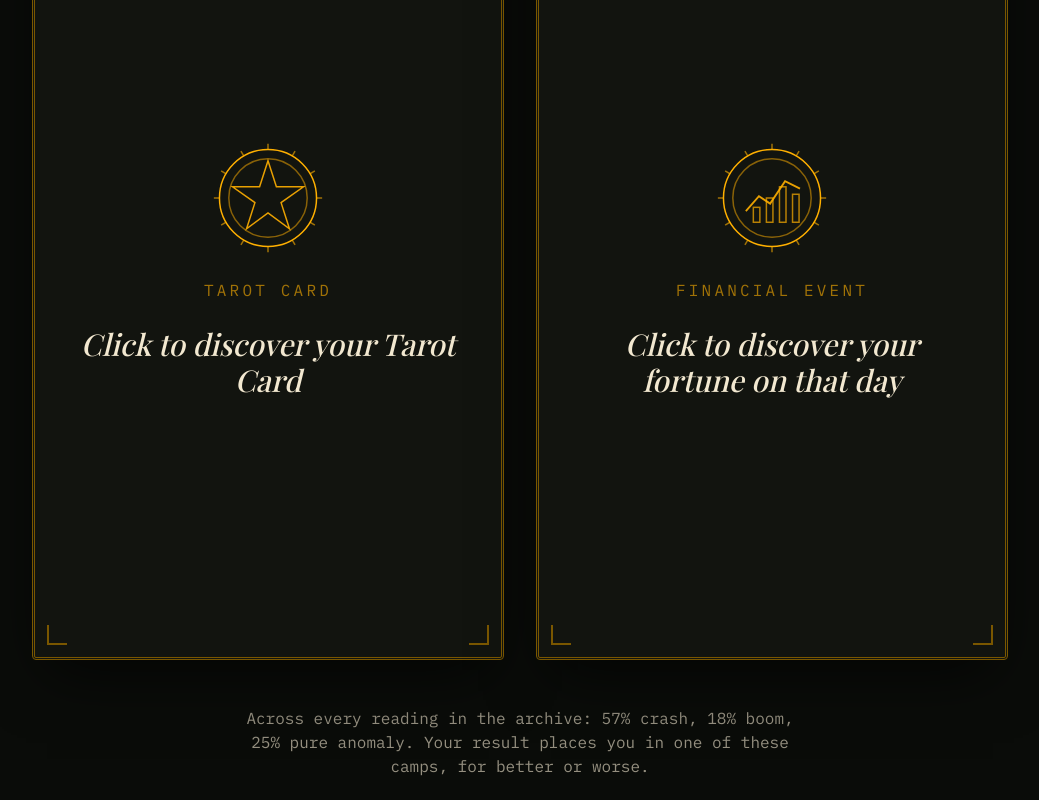
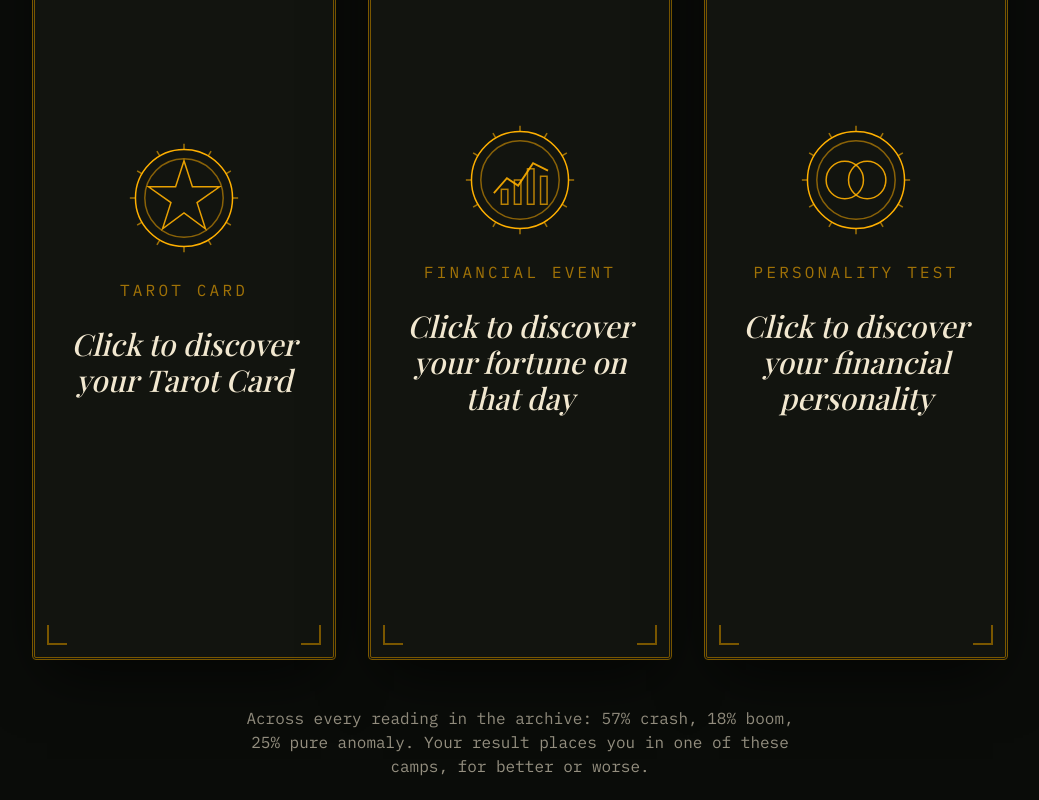
Before and after one commit to Fintegrate-Community/Fortune-500, a Next.js app: page / in a window 1280 px wide. Both pictures are taken after typing "2020-01-15" into the empty fields and a click on the button "READ MY FORTUNE". Shown: the part 946-1746 px from the top of the page, without its empty margins (120-1159 px from the left). Built offline with nearby package versions, Linux system fonts and the light colour scheme.

Commit message:
Add PersonalityCard to FortuneCard component

```diff
--- a/components/FortuneCard.tsx
+++ b/components/FortuneCard.tsx
@@ -1,6 +1,7 @@
 import type { MarketEvent } from "@/lib/events";
 import ArcanaCard from "@/components/ArcanaCard";
 import EventCard from "@/components/EventCard";
+import PersonalityCard from "@/components/PersonalityCard";
 
 export default function FortuneCard({
   event,
@@ -12,9 +13,10 @@ export default function FortuneCard({
   daysAway: number;
 }) {
   return (
-    <div className="mx-auto grid w-full max-w-5xl grid-cols-1 gap-8 sm:grid-cols-2">
+    <div className="mx-auto grid w-full max-w-7xl grid-cols-1 gap-8 sm:grid-cols-2 lg:grid-cols-3">
       <ArcanaCard arcanaId={event.arcana} />
       <EventCard event={event} exact={exact} daysAway={daysAway} />
+      <PersonalityCard />
     </div>
   );
 }
```
